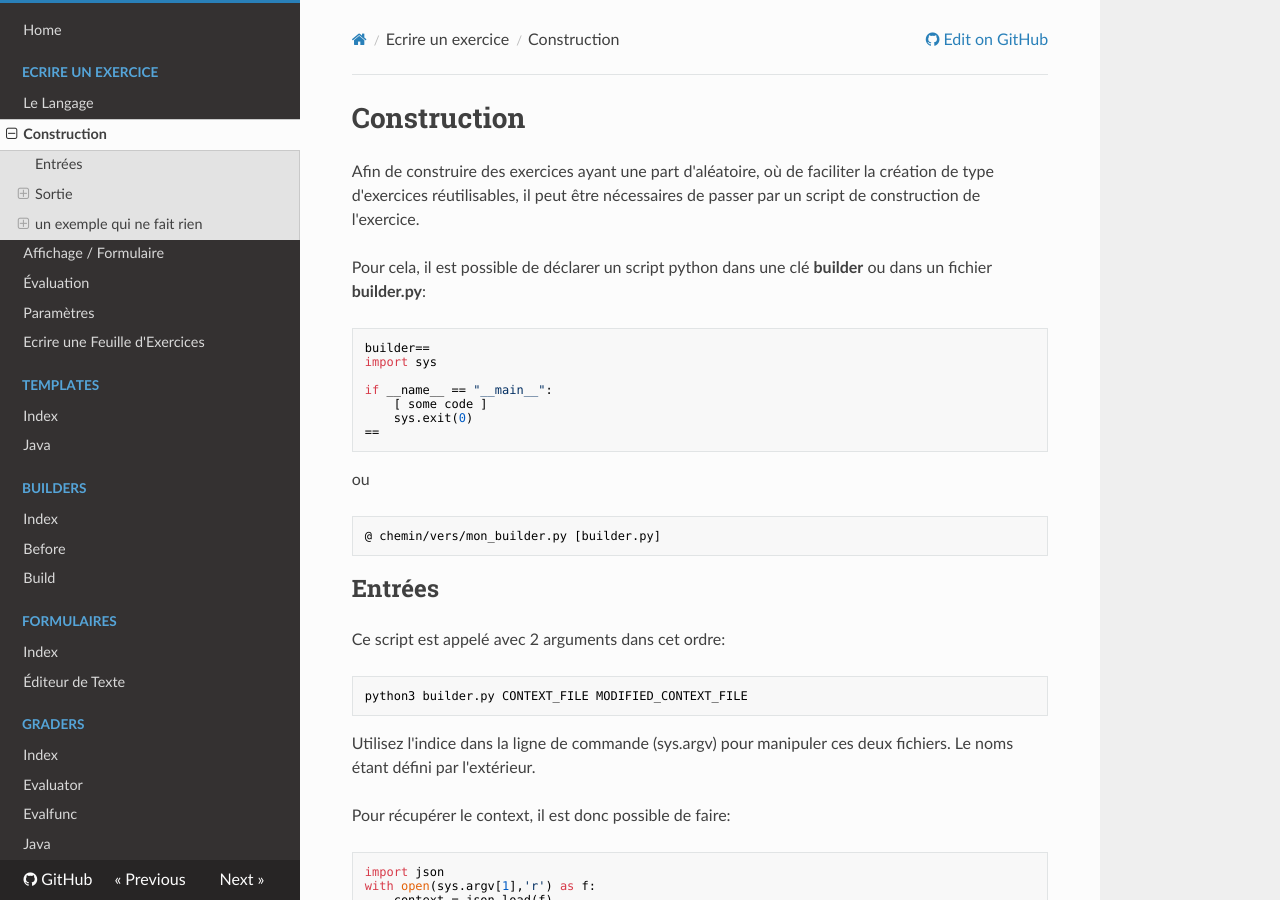
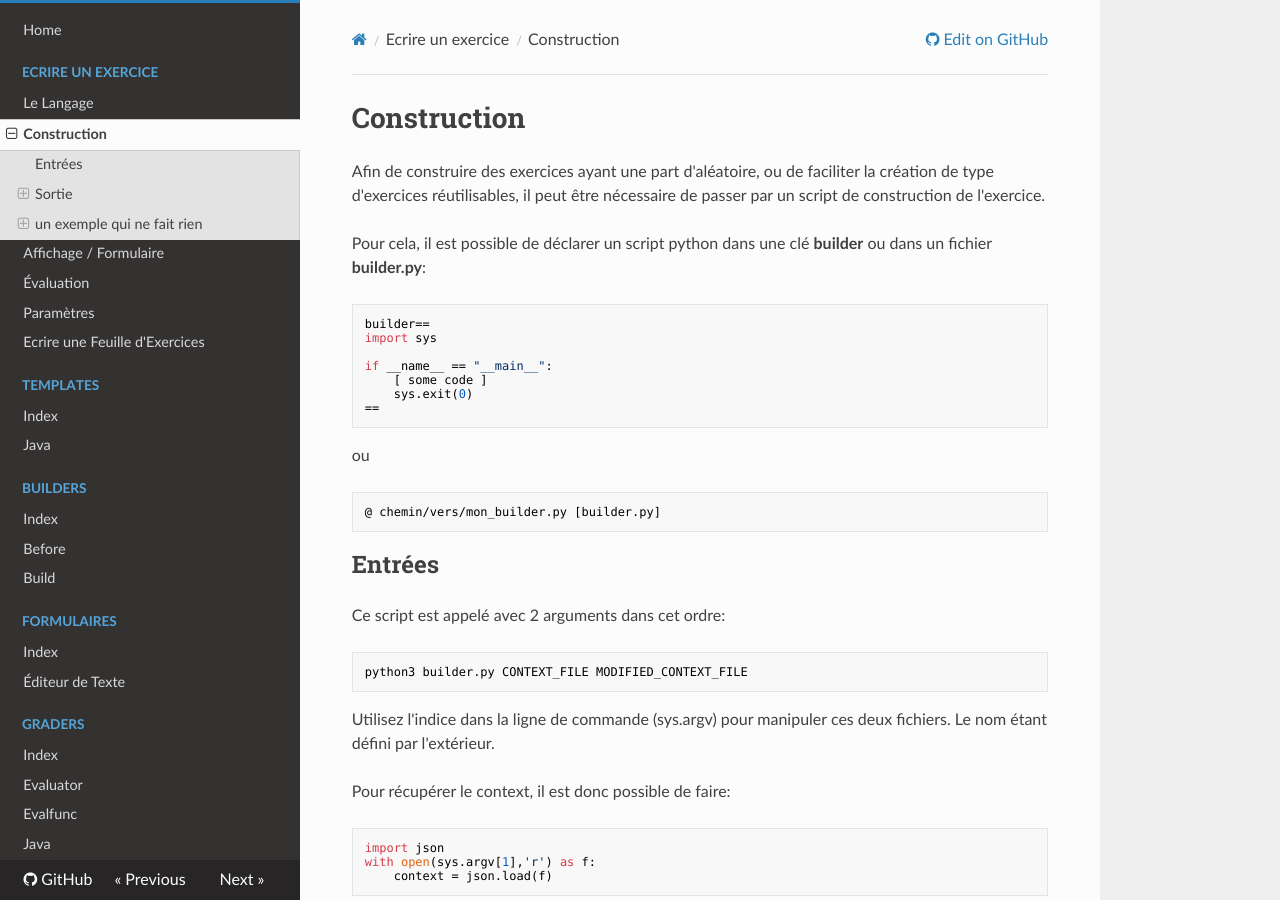
Before and after one commit to ddoyen/premierlangage-doc, an MkDocs documentation site: the page built from docs/construction.md, in a window 1280 px wide and 900 px high. Built offline with MkDocs 1.6.1, drawn with Linux system fonts in a browser that asks for light colours; nearby versions of some CDN libraries.

Commit message:
orthographe

````diff
--- a/docs/construction.md
+++ b/docs/construction.md
@@ -1,7 +1,7 @@
 # Construction
 
-Afin de construire des exercices ayant une part d'aléatoire, où de faciliter la création de type
-d'exercices réutilisables, il peut être nécessaires de passer par un script de construction de l'exercice.
+Afin de construire des exercices ayant une part d'aléatoire, ou de faciliter la création de type
+d'exercices réutilisables, il peut être nécessaire de passer par un script de construction de l'exercice.
 
 Pour cela, il est possible de déclarer un script python dans une clé **builder**
 ou dans un fichier **builder.py**:
@@ -29,7 +29,7 @@ Ce script est appelé avec 2 arguments dans cet ordre:
     python3 builder.py CONTEXT_FILE MODIFIED_CONTEXT_FILE
 
 
-Utilisez l'indice dans la ligne de commande (sys.argv) pour manipuler ces deux fichiers. Le noms étant défini par l'extérieur.
+Utilisez l'indice dans la ligne de commande (sys.argv) pour manipuler ces deux fichiers. Le nom étant défini par l'extérieur.
 
 Pour récupérer le context, il est donc possible de faire:
 ```python
````
